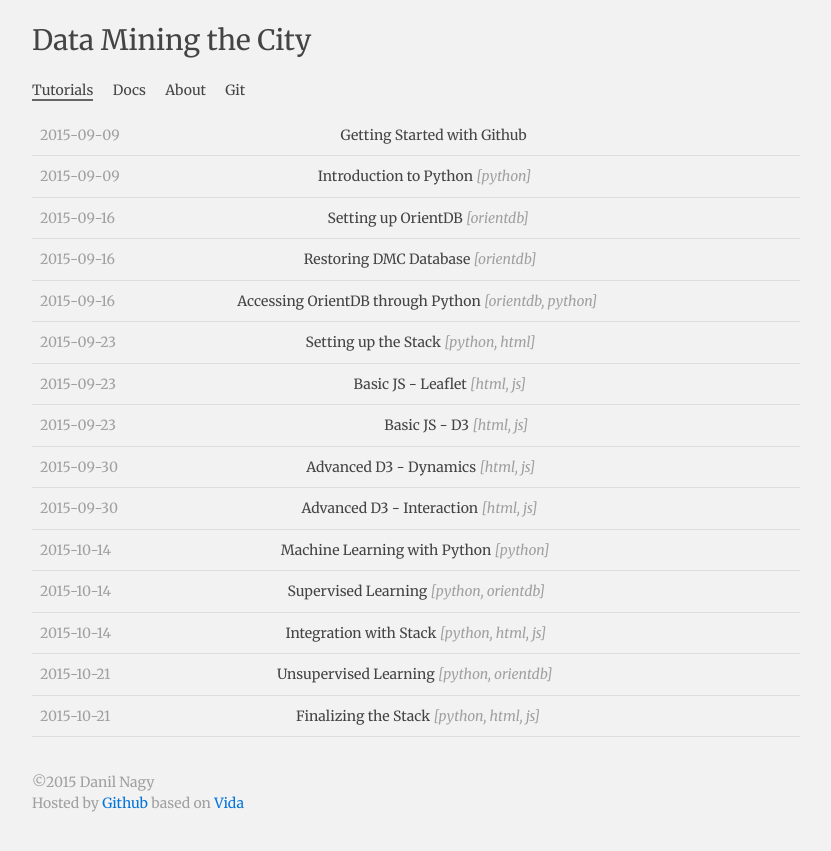
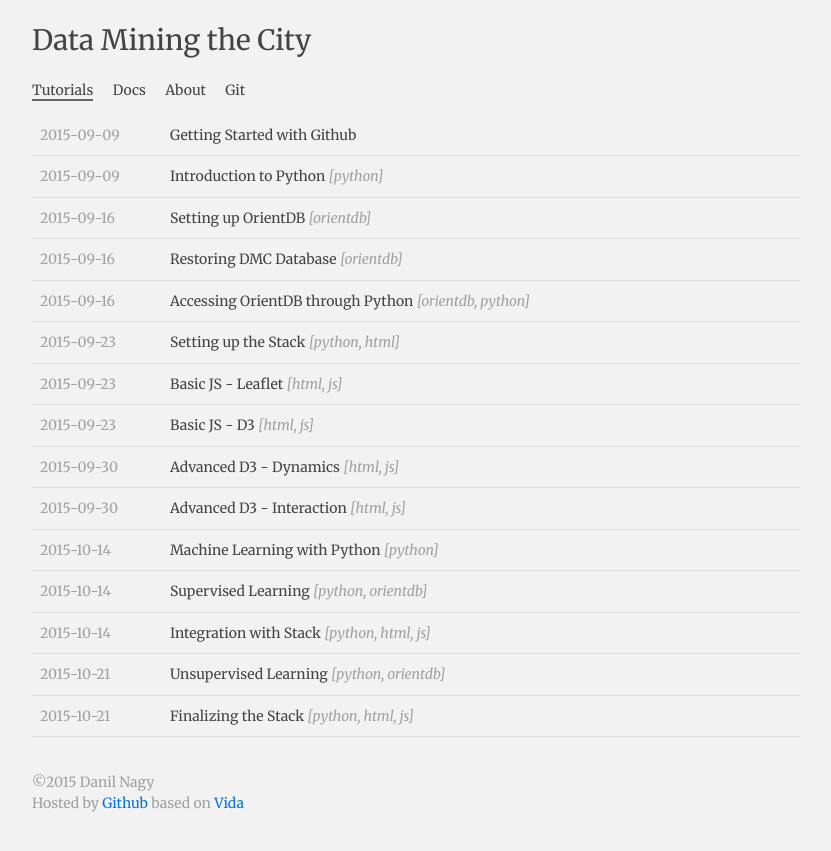
Before and after one commit to danilnagy/dmc, a Jekyll site: the page built from index.html, in a window 1280 px wide. Shown: the top 851 px of the page, without its empty margins (224-1055 px from the left). Built offline with Jekyll 4.4.1, drawn with Linux system fonts in a browser that asks for light colours; Markdown is read by kramdown in place of the engine named in the settings.

Commit message:
Update index.html

```diff
--- a/index.html
+++ b/index.html
@@ -5,7 +5,7 @@ layout: default
 <div class="home">
     <ul class="posts">
         {% for post in site.posts reversed %}
-        <li><table><tr><td class="title">
+        <li><table><tr><td class="date">
             <span>{{ post.date | date: site.date_format }}</span>
             </td>
             <td>
```
